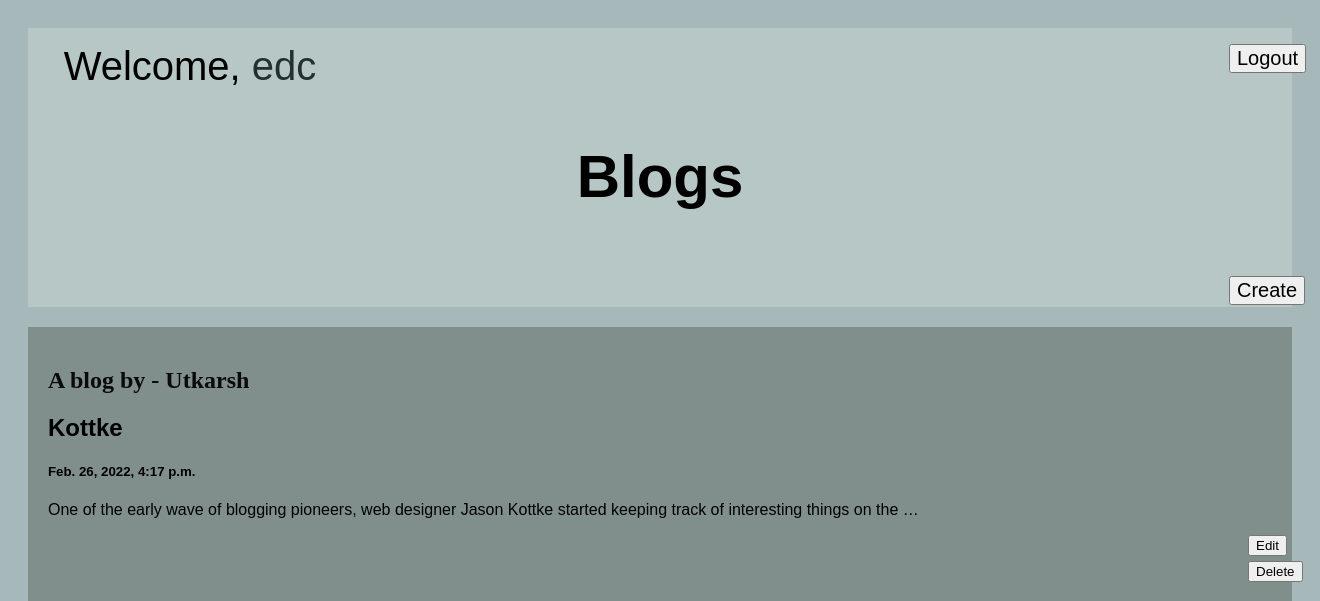
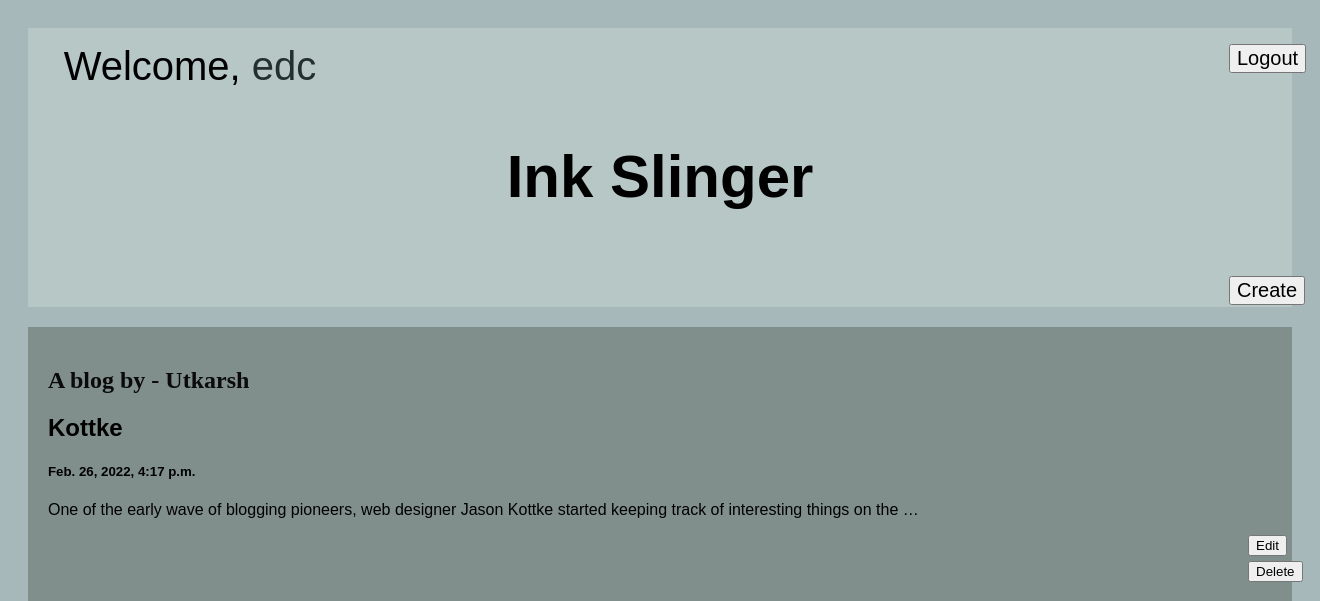
Before and after one commit to uk-dixitism/Blog-Posts, a Django app: page /index in a window 1320 px wide. Shown: the top 601 px of the page. Run offline with Django 3.2, Linux system fonts and the light colour scheme; a user stored in the database is signed in; data comes from the database, SQL or seed files in the repository; both versions use the stored data as it was after the commit.

Commit message:
Some changes

```diff
--- /dev/null
+++ b/requirements.txt
@@ -0,0 +1,3 @@
+asgiref==3.5.2
+Django==4.0.6
+sqlparse==0.4.2
--- a/templates/index.html
+++ b/templates/index.html
@@ -53,7 +53,7 @@ body {
     <button style="font-size: 20px; margin-left: 1200px;">Logout</button>
   </a>
   <h4 style="margin-right: 940px;margin-top: -30px; font-weight: 200;">Welcome, <span style=" font-weight: 100; font-family:Arial; color: rgb(36, 48, 45);">{{username}}</span></h4>
-  <h2>Blogs</h2>
+  <h2>Ink Slinger</h2>
   <a style="text-decoration: none; color: black;" href="/postCreate">
     <button style="font-size: 20px; margin-left: 1200px;">Create</button>
   </a>
```
Also changed, not shown: db.sqlite3.
